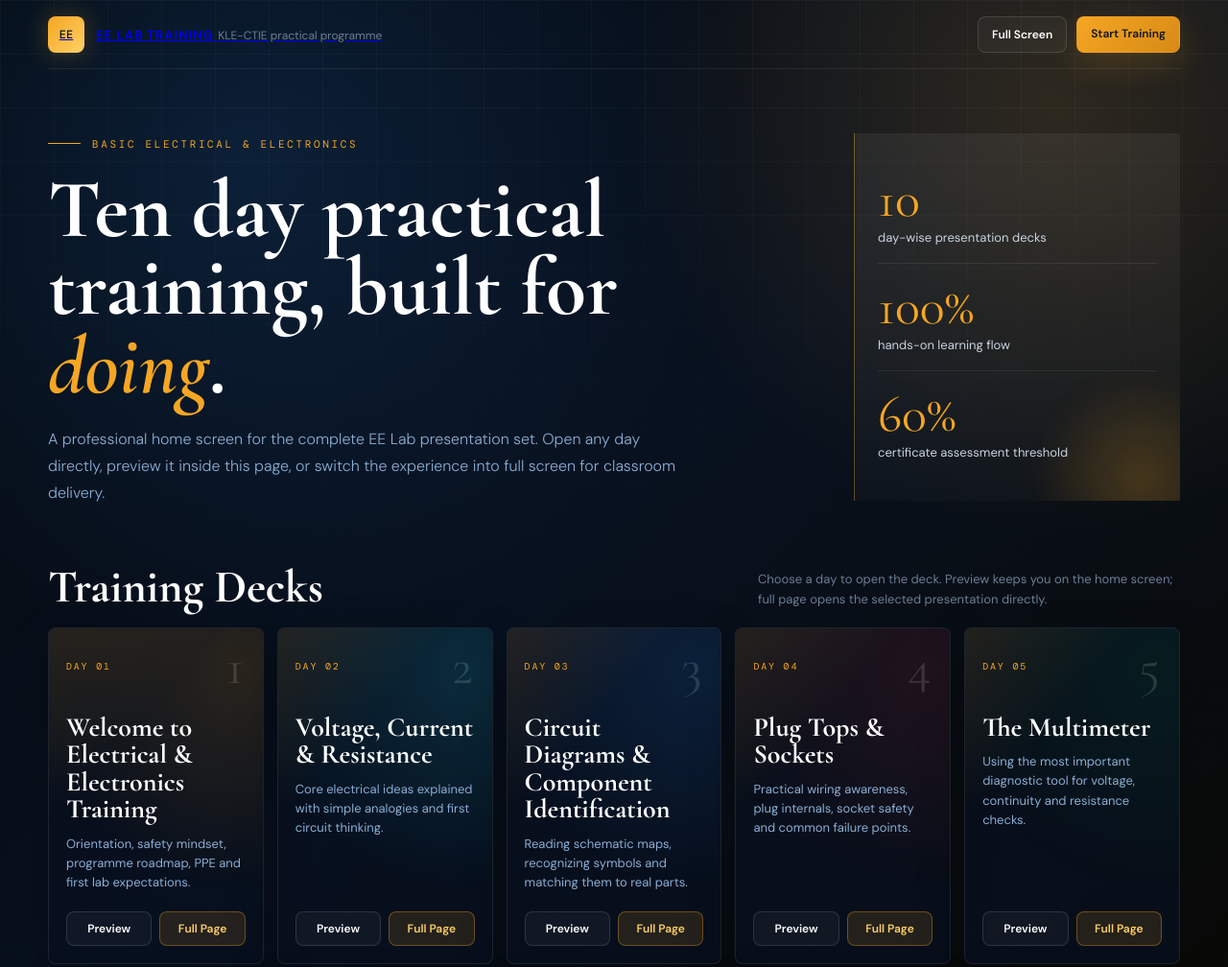
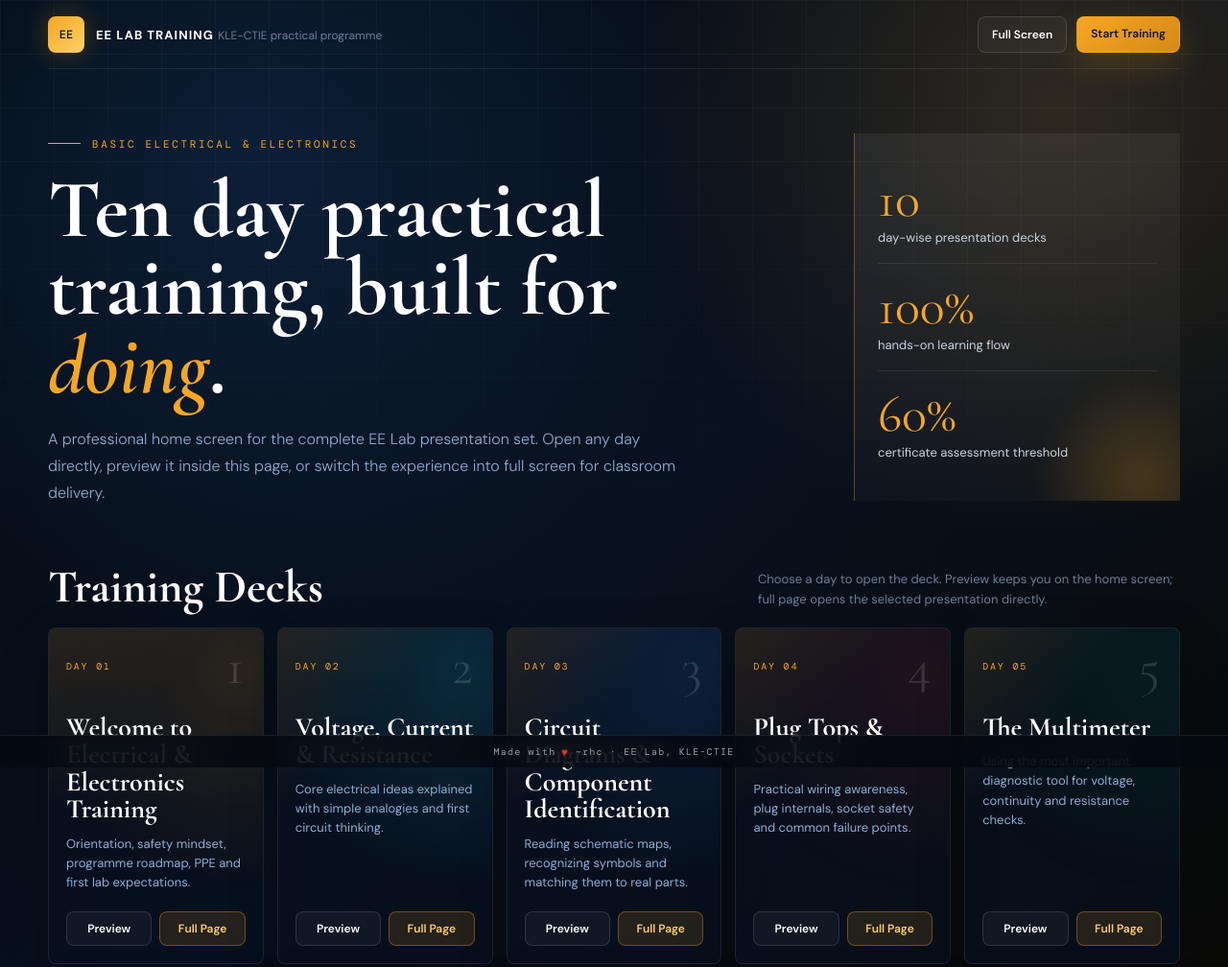
Before and after one commit to rhchheda/EEL_Training_Programme_KLE_CTIE, a plain HTML site: page index.html in a window 1280 px wide. Shown: the top 1008 px of the page at 96% size. Drawn offline with nearby package versions, Linux system fonts and the light colour scheme.

Commit message:
Update index.html

```diff
--- a/index.html
+++ b/index.html
@@ -34,6 +34,7 @@ body {
     radial-gradient(circle at 86% 8%, rgba(245,166,35,.16), transparent 28rem),
     linear-gradient(135deg, #04090F 0%, var(--navy) 44%, #0A0800 100%);
   overflow-x: hidden;
+  padding-bottom: 46px;
 }
 
 body::before {
@@ -69,6 +70,8 @@ body::before {
   align-items: center;
   gap: 12px;
   min-width: 0;
+  color: var(--white);
+  text-decoration: none;
 }
 
 .mark {
@@ -90,12 +93,44 @@ body::before {
   font-weight: 700;
   letter-spacing: .08em;
   text-transform: uppercase;
+  color: var(--white);
+  text-shadow: 0 0 18px rgba(245,166,35,.16);
 }
 
 .brand-sub {
   margin-top: 2px;
   color: var(--grey);
   font-size: 12px;
+}
+
+.made-footer {
+  position: fixed;
+  left: 0;
+  right: 0;
+  bottom: 0;
+  z-index: 10;
+  min-height: 34px;
+  display: flex;
+  align-items: center;
+  justify-content: center;
+  gap: 6px;
+  padding: 8px 16px;
+  border-top: 1px solid rgba(255,255,255,.08);
+  background: rgba(4,9,15,.82);
+  backdrop-filter: blur(18px);
+  color: rgba(200,212,224,.72);
+  font-family: 'DM Mono', monospace;
+  font-size: 10px;
+  letter-spacing: 1.2px;
+}
+
+.heart {
+  display: inline-block;
+  color: #EF4444;
+  font-size: 12px;
+  line-height: 1;
+  text-shadow: 0 0 12px rgba(239,68,68,.75);
+  animation: heartThrob 1.15s ease-in-out infinite;
 }
 
 .top-actions {
@@ -393,6 +428,13 @@ h2 {
   to { opacity: 1; transform: translateY(0); }
 }
 
+@keyframes heartThrob {
+  0%, 100% { transform: scale(1); filter: brightness(1); }
+  18% { transform: scale(1.28); filter: brightness(1.35); }
+  34% { transform: scale(.96); filter: brightness(.95); }
+  52% { transform: scale(1.16); filter: brightness(1.2); }
+}
+
 @media (max-width: 1060px) {
   .hero { grid-template-columns: 1fr; }
   .hero-panel { min-height: auto; display: grid; grid-template-columns: repeat(3, 1fr); gap: 10px; }
@@ -413,6 +455,7 @@ h2 {
   .day-grid { grid-template-columns: 1fr; }
   .modal { padding: 10px; }
   .modal-bar { align-items: flex-start; flex-direction: column; }
+  .made-footer { font-size: 9px; letter-spacing: .8px; }
 }
 </style>
 </head>
@@ -462,6 +505,8 @@ h2 {
     <div class="day-grid" id="dayGrid"></div>
   </section>
 </main>
+
+<footer class="made-footer">Made with <span class="heart" aria-label="love">♥</span> ~rhc · EE Lab, KLE-CTIE</footer>
 
 <div class="modal" id="previewModal" aria-hidden="true">
   <div class="modal-bar">
```
